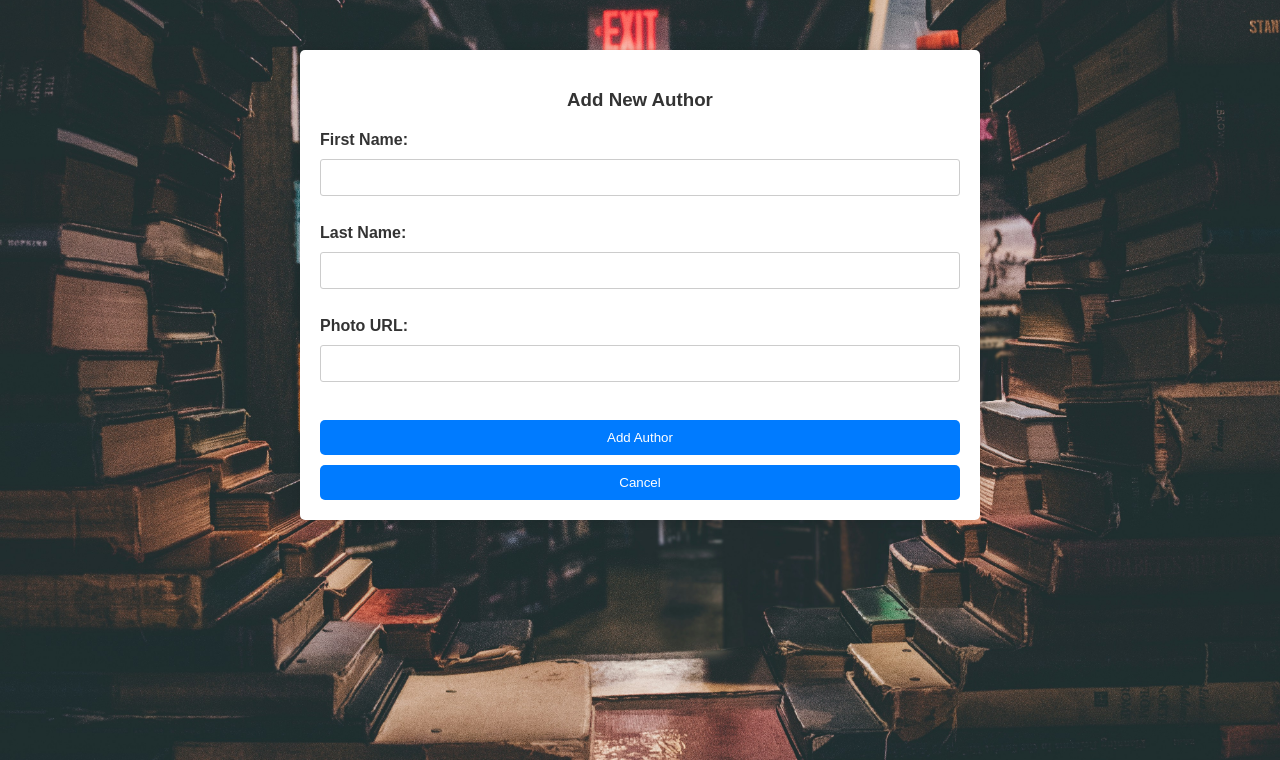
After one commit to Filip-Petruneac/library, a Flask app: page /add_author in a window 1280 px wide. The commit adds this page. Shown: the top 760 px of the page. Run offline with Flask 3, Linux system fonts and the light colour scheme.

Commit message:
Add author

```diff
--- a/bff/server.py
+++ b/bff/server.py
@@ -1,4 +1,4 @@
-from flask import Flask, render_template, jsonify, request, url_for, send_from_directory
+from flask import Flask, render_template, jsonify, request, url_for, send_from_directory, redirect
 import requests
 
 app = Flask(__name__)
@@ -50,24 +50,37 @@ def update_author(author_id):
         return jsonify(success=False, error=str(err)), 500
 
 
-@app.route('/author', methods=['POST'])
+@app.route('/add_author', methods=['GET', 'POST'])
 def add_author():
-    try:
-        data = request.get_json()
+    if request.method == 'POST':
+        firstname = request.form.get('firstname')
+        lastname = request.form.get('lastname')
+        photo = request.form.get('photo')
 
-        response = requests.post(f"{API_URL}/authors", json=data)
+        data = {
+            'firstname': firstname,
+            'lastname': lastname,
+            'photo': photo
+        }
 
-        if response.status_code == 201:
-            return jsonify(success=True), 201
-        elif response.status_code == 400:
-            return jsonify(success=False, error="Invalid data provided"), 400
-        elif response.status_code == 409:
-            return jsonify(success=False, error="Author already exists"), 409
-        else:
-            return jsonify(success=False, error="Failed to add author"), 500
+        try:
+            response = requests.post(f"{API_URL}/authors/new", json=data)
+            if response.status_code == 201:
+                return redirect(url_for('/authors'))
+            else:
+                if response.content:
+                    error_message = response.json().get('error', 'Failed to add author')
+                else:
+                    error_message = 'Empty response from the API'
+                app.logger.error(f"Failed to add author: {error_message}")
+                return jsonify(success=False, error=error_message), 500
 
-    except Exception as err:
-        return jsonify(success=False, error=str(err)), 500
+        except Exception as err:
+            app.logger.error(f"Failed to add author: {err}")
+            return jsonify(success=False, error=str(err)), 500
+
+    return render_template('add_form.html')
+
 
 
 @app.route('/css/<path:filename>')
--- /dev/null
+++ b/bff/static/css/add_form.css
@@ -0,0 +1,54 @@
+body {
+    font-family: Arial, sans-serif;
+    background-color: #f2f2f2;
+    margin: 0;
+    padding: 0;
+    background-image: url('/static/jaredd-craig-HH4WBGNyltc-unsplash.jpg');
+    background-size: cover;
+    background-position: center;
+}
+
+h2, h3 {
+    color: #333;
+    text-align: center; /* Center align h3 */
+    margin-bottom: 20px; /* Add margin to h3 */
+}
+
+form, #addForm, #updateAuthorForm {
+    background-color: #fff;
+    max-width: 50%; /* Adjust max-width for consistency */
+    margin: 50px auto;
+    padding: 20px;
+    border-radius: 5px;
+    box-shadow: 0 0 10px rgba(0, 0, 0, 0.1);
+}
+
+label {
+    display: block;
+    margin-bottom: 10px;
+    color: #333;
+    font-weight: bold; /* Add font-weight */
+}
+
+input[type="text"], input[type="file"] {
+    width: calc(100% - 22px);
+    padding: 10px;
+    margin-bottom: 10px;
+    border: 1px solid #ccc;
+    border-radius: 3px;
+}
+
+button[type="submit"], button[type="button"] {
+    width: 100%;
+    padding: 10px;
+    margin-top: 10px;
+    background-color: #007bff;
+    color: #fff;
+    border: none;
+    cursor: pointer;
+    border-radius: 5px;
+}
+
+button[type="submit"]:hover, button[type="button"]:hover, #addForm button:hover, #updateAuthorForm button:hover {
+    background-color: #0056b3;
+}
--- /dev/null
+++ b/bff/templates/add_form.html
@@ -0,0 +1,24 @@
+<!DOCTYPE html>
+<html lang="en">
+<head>
+    <meta charset="UTF-8">
+    <meta name="viewport" content="width=device-width, initial-scale=1.0">
+    <title>Add Author</title>
+    <link rel="stylesheet" href="/css/add_form.css">
+</head>
+<body>
+
+<form method="POST" action="/add_author">
+    <h3>Add New Author</h3>
+    <label for="firstname">First Name:</label>
+    <input type="text" id="firstname" name="firstname" required><br><br>
+    <label for="lastname">Last Name:</label>
+    <input type="text" id="lastname" name="lastname" required><br><br>
+    <label for="photo">Photo URL:</label>
+    <input type="text" id="photo" name="photo"><br><br>
+    <button type="submit">Add Author</button>
+    <a href="/authors"><button type="button">Cancel</button></a>
+</form>
+
+</body>
+</html>
--- a/bff/templates/authors.html
+++ b/bff/templates/authors.html
@@ -10,7 +10,7 @@
 
 <div class="table-container">
     <input type="text" id="searchInput" onkeyup="searchTable()" placeholder="Search for authors..">
-    <button onclick="showAddForm()">ADD</button>
+    <a href="/add_author"><button>ADD</button></a>
     <table border="1" id="authorTable">
         <thead>
             <tr>
```
Also changed, not shown: bff/static/js/authors.js (+0 -100 lines).
